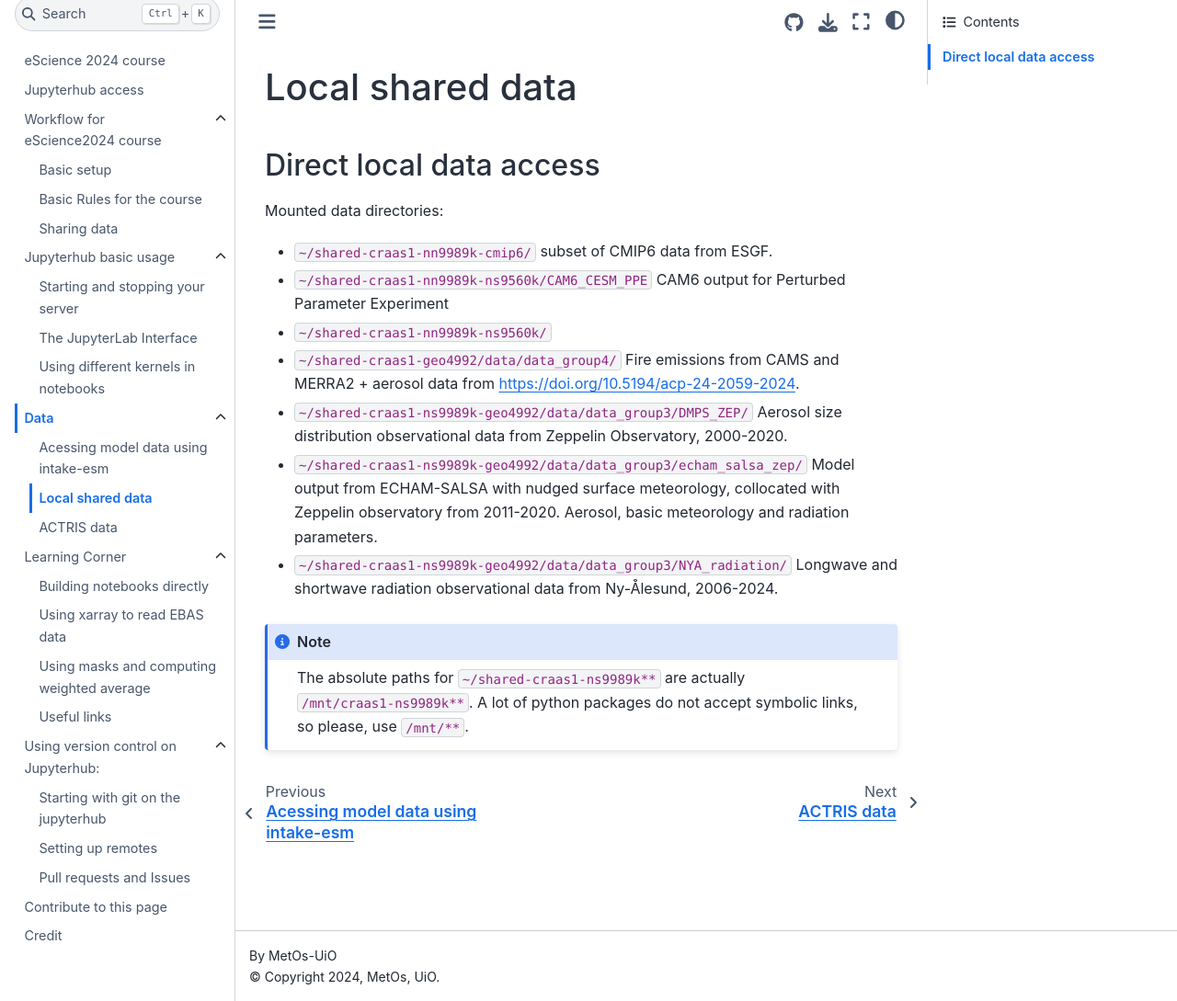
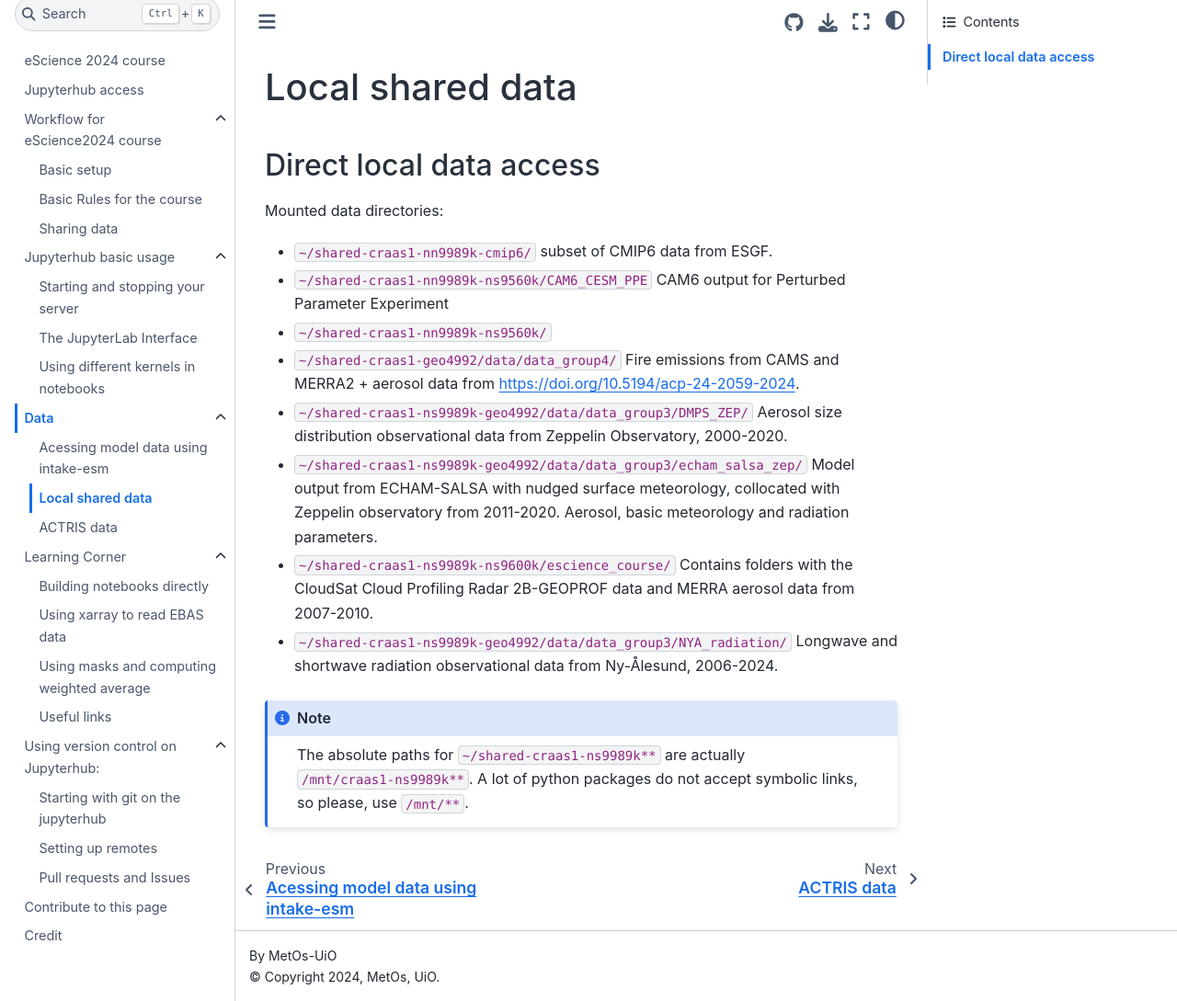
Before and after one commit to MetOs-UiO/eScience2024, a Sphinx documentation site: the page built from docs/data/local-data.rst, in a window 1280 px wide and 1089 px high. Shown: the whole window at 92% size. Built offline with Sphinx 7.4.7 and the Sphinx Book theme 1.1.4, drawn with Linux system fonts in a browser that asks for light colours.

Commit message:
Update local-data.rst

```diff
--- a/docs/data/local-data.rst
+++ b/docs/data/local-data.rst
@@ -18,6 +18,8 @@ Mounted data directories:
 
 - ``~/shared-craas1-ns9989k-geo4992/data/data_group3/echam_salsa_zep/`` Model output from ECHAM-SALSA with nudged surface meteorology, collocated with Zeppelin observatory from 2011-2020. Aerosol, basic meteorology and radiation parameters.
 
+- ``~/shared-craas1-ns9989k-ns9600k/escience_course/`` Contains folders with the CloudSat Cloud Profiling Radar 2B-GEOPROF data and MERRA aerosol data from 2007-2010.
+
 - ``~/shared-craas1-ns9989k-geo4992/data/data_group3/NYA_radiation/`` Longwave and shortwave radiation observational data from Ny-Ålesund, 2006-2024.
 
 .. note::
```
